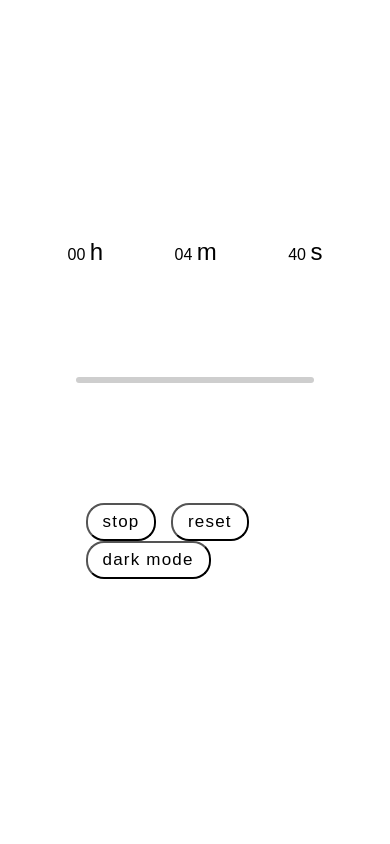
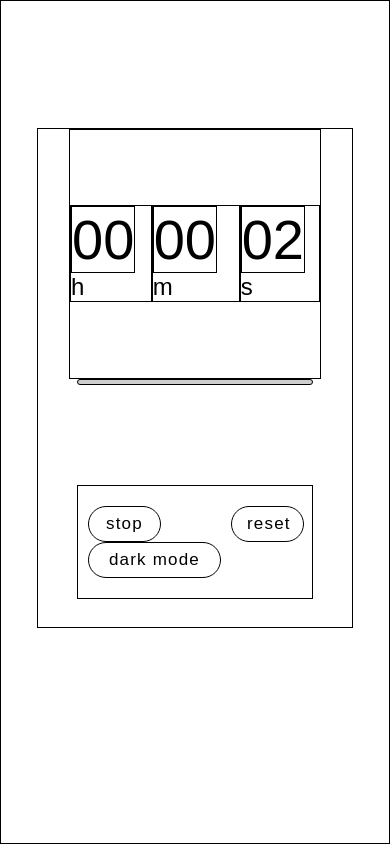
Before and after one commit to jinnn0/timer, a website built with webpack: page index.html in a window 390 px wide. Both pictures are taken after a click on the button "start". Built offline with nearby package versions, Linux system fonts and the light colour scheme.

Commit message:
updated responsive design

```diff
--- a/index.html
+++ b/index.html
@@ -28,9 +28,9 @@
           </div>
           <div class="progress-bar js-progress-bar"></div>
           <div class="buttons">
-              <button class="btn toggle">start</button>
-              <button class="btn reset">reset</button>
-              <button class="btn mode">dark mode</button>
+              <button class="btn sm toggle">start</button>
+              <button class="btn sm reset">reset</button>
+              <button class="btn lg mode">dark mode</button>
           </div>
       </div>
 
--- a/src/scripts/app.js
+++ b/src/scripts/app.js
@@ -1,4 +1,8 @@
-import {stopwatch} from './modules/_stopwatch'
+import {stopwatch} from './modules/stopwatch'
+import {reset} from './modules/reset'
+// stopwatch()
+// reset()
+
 
 let secondEl = document.querySelector('.js-second-num')
 let minuteEl = document.querySelector('.js-minute-num')
@@ -6,6 +10,7 @@ import {stopwatch} from './modules/_stopwatch'
 let toggleBtn = document.querySelector('.toggle')
 let resetBtn = document.querySelector('.reset')
 let modeBtn = document.querySelector('.mode')
+
 
 
 let second = 0
@@ -31,7 +36,6 @@ import {stopwatch} from './modules/_stopwatch'
         secondEl.textContent = second
       }
 
-
       if(minute < 10) {
         minuteEl.textContent = `0${minute}`
       } else {
@@ -46,25 +50,30 @@ import {stopwatch} from './modules/_stopwatch'
 }
 
 
+
+
+
+
 let interval = null
 let status = "stopped"
 
 toggleBtn.addEventListener('click', startStop)
 function startStop(){
-
   if(status === "stopped") {
-
-        interval = window.setInterval(callTimer, 10);
+    interval = window.setInterval(callTimer, 1000);
     toggleBtn.textContent = "stop"
     status = "started"
   }
   else {
-
     window.clearInterval(interval)
     toggleBtn.textContent = "start"
     status = "stopped"
   }
 }
+
+
+
+
 
 
 let mode = "white"
@@ -74,7 +83,6 @@ import {stopwatch} from './modules/_stopwatch'
     let body = document.querySelector('body')
     let progressBar = document.querySelector('.js-progress-bar')
     let buttons = document.querySelectorAll('.btn')
-
 
     if(mode === "white") {
       body.classList.add('js-toggle-body')
@@ -93,9 +101,11 @@ import {stopwatch} from './modules/_stopwatch'
 }
 
 
+
+
+
 resetBtn.addEventListener('click', stopTimer)
 function stopTimer(){
-
   window.clearInterval(interval)
   second = 0
   minute = 0
--- /dev/null
+++ b/src/scripts/modules/reset.js
@@ -0,0 +1,13 @@
+export function reset(){
+  resetBtn.addEventListener('click', stopTimer)
+  function stopTimer(){
+    window.clearInterval(interval)
+    second = 0
+    minute = 0
+    hour = 0
+    toggleBtn.textContent = "start"
+    secondEl.textContent = "00"
+    minuteEl.textContent = "00"
+    hourEl.textContent = "00"
+  }
+}
--- a/src/styles/modules/_wrapper.scss
+++ b/src/styles/modules/_wrapper.scss
@@ -3,5 +3,4 @@
   padding-left: 18px;
   padding-right: 18px;
   margin: auto;
-  text-align: center;
 }
--- a/src/styles/style.scss
+++ b/src/styles/style.scss
@@ -4,16 +4,19 @@
 @import './modules/header';
 @import './modules/footer';
 
+
+
+// see the layouts
 .app-container,
 .stop-watch,
 .current-record,
 .time-box,
 .time,
 .progress-bar,
-.buttons {
-  // border: 1px solid black;
+.buttons,
+.btn {
+  border: 1px solid black;
 }
-
 
 
 
@@ -58,6 +61,7 @@
                         transition: all .2s ease-in-out;
                         transition: background-color .7s ease;
                         display: inline-block;
+                        font-size: 3.5rem;
 
                         @include atSmall {
                           width: 80px;
@@ -107,8 +111,13 @@
               margin-top: 100px;
               width: 75%;
               padding: 20px 10px 20px 10px;
-              position: relative;
-              text-align: start;
+              display: grid;
+              // grid-template-columns: 77px 77px auto 135px 135px;
+              grid-template-columns: repeat(2, auto);
+
+              @include atSmall {
+                grid-template-columns: repeat(2, auto);
+              }
 
                     .btn {
                       padding: 7px 15px 7px 15px;
@@ -122,17 +131,38 @@
                       transition: all .7s ease;
                     }
 
+                    .btn:nth-of-type(1){
+                      // grid-column: 1 / 2;
+                    }
+                    .btn:nth-of-type(2){
+                      // grid-column: 2 / 3;
+                    }
+                    .btn:nth-of-type(3){
+                      // grid-column: 5 / 6;
+
+                      @include atSmall {
+                        // grid-column: 3 / 4;
+                      }
+                    }
+
+                    .btn.sm {
+                      width: 73px;
+                    }
+
+                    .btn.lg {
+                      width: 133px;
+                    }
+
                     .js-toggle-btn {
                       color: white;
                     }
 
-                    .mode {
-
-                      @include atSmall {
-                        position: absolute;
-                        right: 0;
-                      }
-                    }
+                    // .mode {
+                    //   @include atSmall {
+                    //     position: absolute;
+                    //     right: 0;
+                    //   }
+                    // }
 
                     .btn:hover {
                       background-color: rgb(247, 247, 247);
--- a/temp/scripts/App.js
+++ b/temp/scripts/App.js
@@ -95,7 +95,12 @@
 
 "use strict";
 __webpack_require__.r(__webpack_exports__);
-/* harmony import */ var _modules_stopwatch__WEBPACK_IMPORTED_MODULE_0__ = __webpack_require__(/*! ./modules/_stopwatch */ "./src/scripts/modules/_stopwatch.js");
+/* harmony import */ var _modules_stopwatch__WEBPACK_IMPORTED_MODULE_0__ = __webpack_require__(/*! ./modules/stopwatch */ "./src/scripts/modules/stopwatch.js");
+/* harmony import */ var _modules_reset__WEBPACK_IMPORTED_MODULE_1__ = __webpack_require__(/*! ./modules/reset */ "./src/scripts/modules/reset.js");
+
+
+// stopwatch()
+// reset()
 
 
 let secondEl = document.querySelector('.js-second-num')
@@ -104,6 +109,7 @@ __webpack_require__.r(__webpack_exports__);
 let toggleBtn = document.querySelector('.toggle')
 let resetBtn = document.querySelector('.reset')
 let modeBtn = document.querySelector('.mode')
+
 
 
 let second = 0
@@ -129,7 +135,6 @@ __webpack_require__.r(__webpack_exports__);
         secondEl.textContent = second
       }
 
-
       if(minute < 10) {
         minuteEl.textContent = `0${minute}`
       } else {
@@ -144,25 +149,30 @@ __webpack_require__.r(__webpack_exports__);
 }
 
 
+
+
+
+
 let interval = null
 let status = "stopped"
 
 toggleBtn.addEventListener('click', startStop)
 function startStop(){
-
   if(status === "stopped") {
-
-        interval = window.setInterval(callTimer, 10);
+    interval = window.setInterval(callTimer, 1000);
     toggleBtn.textContent = "stop"
     status = "started"
   }
   else {
-
     window.clearInterval(interval)
     toggleBtn.textContent = "start"
     status = "stopped"
   }
 }
+
+
+
+
 
 
 let mode = "white"
@@ -172,7 +182,6 @@ __webpack_require__.r(__webpack_exports__);
     let body = document.querySelector('body')
     let progressBar = document.querySelector('.js-progress-bar')
     let buttons = document.querySelectorAll('.btn')
-
 
     if(mode === "white") {
       body.classList.add('js-toggle-body')
@@ -191,9 +200,11 @@ __webpack_require__.r(__webpack_exports__);
 }
 
 
+
+
+
 resetBtn.addEventListener('click', stopTimer)
 function stopTimer(){
-
   window.clearInterval(interval)
   second = 0
   minute = 0
@@ -207,12 +218,40 @@ __webpack_require__.r(__webpack_exports__);
 
 
 
+
+
 /***/ }),
 
-/***/ "./src/scripts/modules/_stopwatch.js":
-/*!*******************************************!*\
-  !*** ./src/scripts/modules/_stopwatch.js ***!
-  \*******************************************/
+/***/ "./src/scripts/modules/reset.js":
+/*!**************************************!*\
+  !*** ./src/scripts/modules/reset.js ***!
+  \**************************************/
+/*! exports provided: reset */
+/***/ (function(module, __webpack_exports__, __webpack_require__) {
+
+"use strict";
+__webpack_require__.r(__webpack_exports__);
+/* harmony export (binding) */ __webpack_require__.d(__webpack_exports__, "reset", function() { return reset; });
+function reset(){
+  resetBtn.addEventListener('click', stopTimer)
+  function stopTimer(){
+    window.clearInterval(interval)
+    second = 0
+    minute = 0
+    hour = 0
+    toggleBtn.textContent = "start"
+    secondEl.textContent = "00"
+    minuteEl.textContent = "00"
+    hourEl.textContent = "00"
+  }
+}
+
+/***/ }),
+
+/***/ "./src/scripts/modules/stopwatch.js":
+/*!******************************************!*\
+  !*** ./src/scripts/modules/stopwatch.js ***!
+  \******************************************/
 /*! exports provided: stopwatch */
 /***/ (function(module, __webpack_exports__, __webpack_require__) {
 
```
Also changed, not shown: src/scripts/modules/_toggleWatch.js (deleted), src/scripts/modules/stopwatch.js (renamed from src/scripts/modules/_stopwatch.js), src/scripts/modules/toggleWatch.js (added), temp/styles/style.css. Lines whose indentation alone changed are shown as unchanged.
